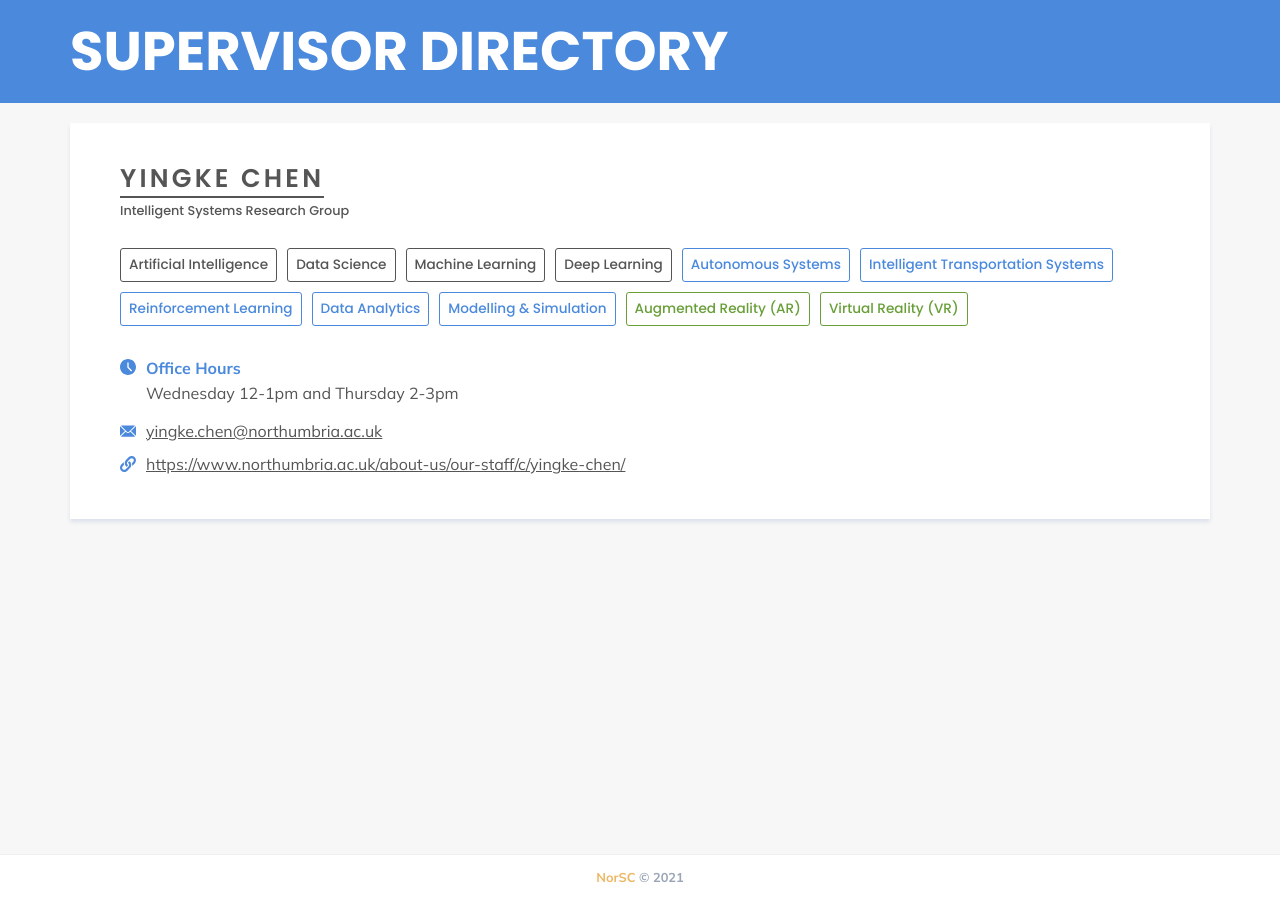
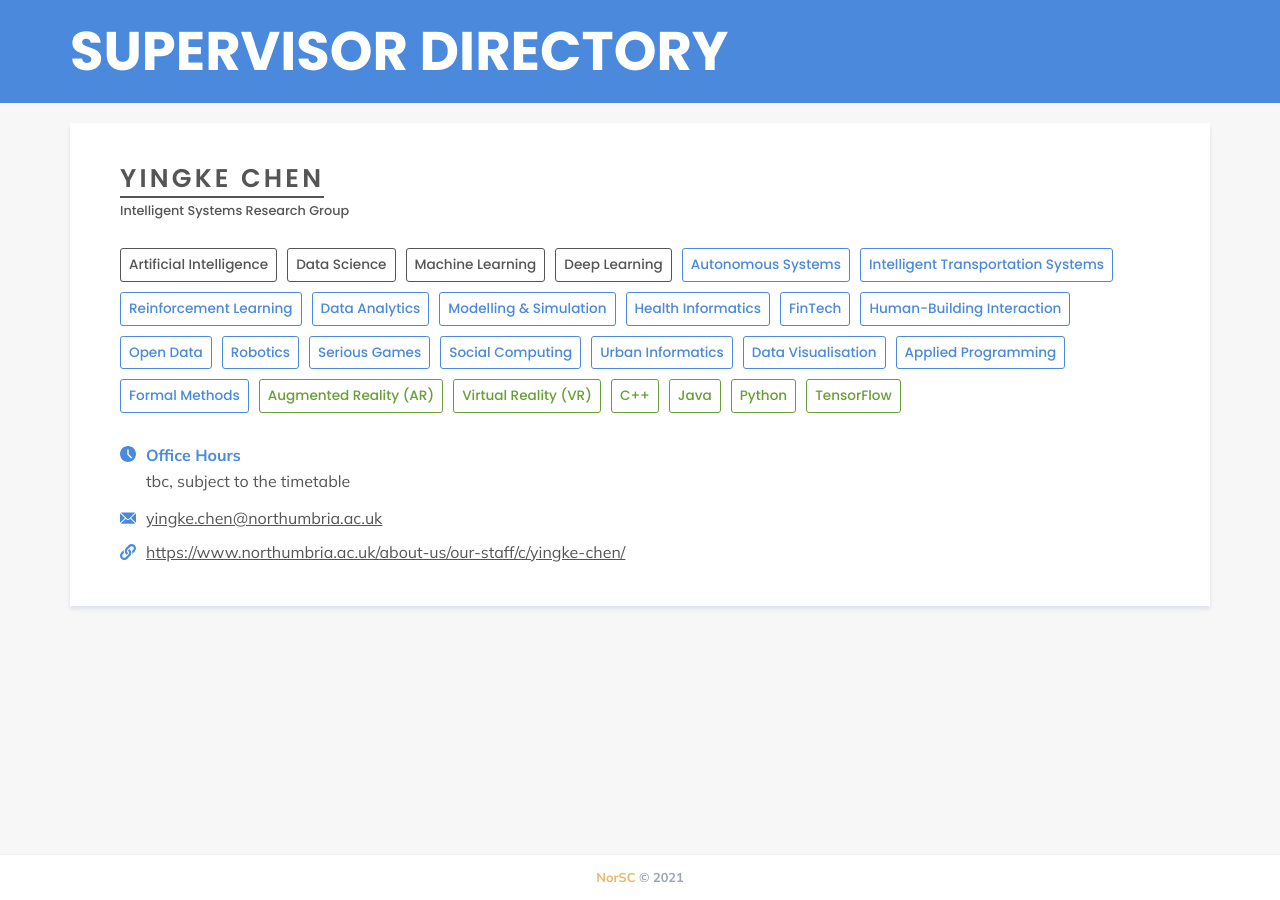
Before and after one commit to NorSC/supervisor-search, a Jekyll site: the page built from _supervisors/yingke-chen.md, in a window 1280 px wide. Built offline with Jekyll 4.4.1, drawn with Linux system fonts in a browser that asks for light colours; a script that is not in the unit is left out.

Commit message:
Update Supervisors “yingke-chen”

```diff
--- a/_supervisors/yingke-chen.md
+++ b/_supervisors/yingke-chen.md
@@ -6,7 +6,7 @@ available_msc: true
 available_phd: true
 email: yingke.chen@northumbria.ac.uk
 website: https://www.northumbria.ac.uk/about-us/our-staff/c/yingke-chen/
-office_hours: Wednesday 12-1pm and Thursday 2-3pm
+office_hours: tbc, subject to the timetable
 research_group: Intelligent Systems Research Group
 research_themes:
   - Artificial Intelligence
@@ -19,7 +19,22 @@ additional_keywords:
   - Reinforcement Learning
   - Data Analytics
   - Modelling & Simulation
+  - Health Informatics
+  - FinTech
+  - Human-Building Interaction
+  - Open Data
+  - Robotics
+  - Serious Games
+  - Social Computing
+  - Urban Informatics
+  - Data Visualisation
+  - Applied Programming
+  - Formal Methods
 technologies_languages:
   - Augmented Reality (AR)
   - Virtual Reality (VR)
+  - C++
+  - Java
+  - Python
+  - TensorFlow
 ---
```
